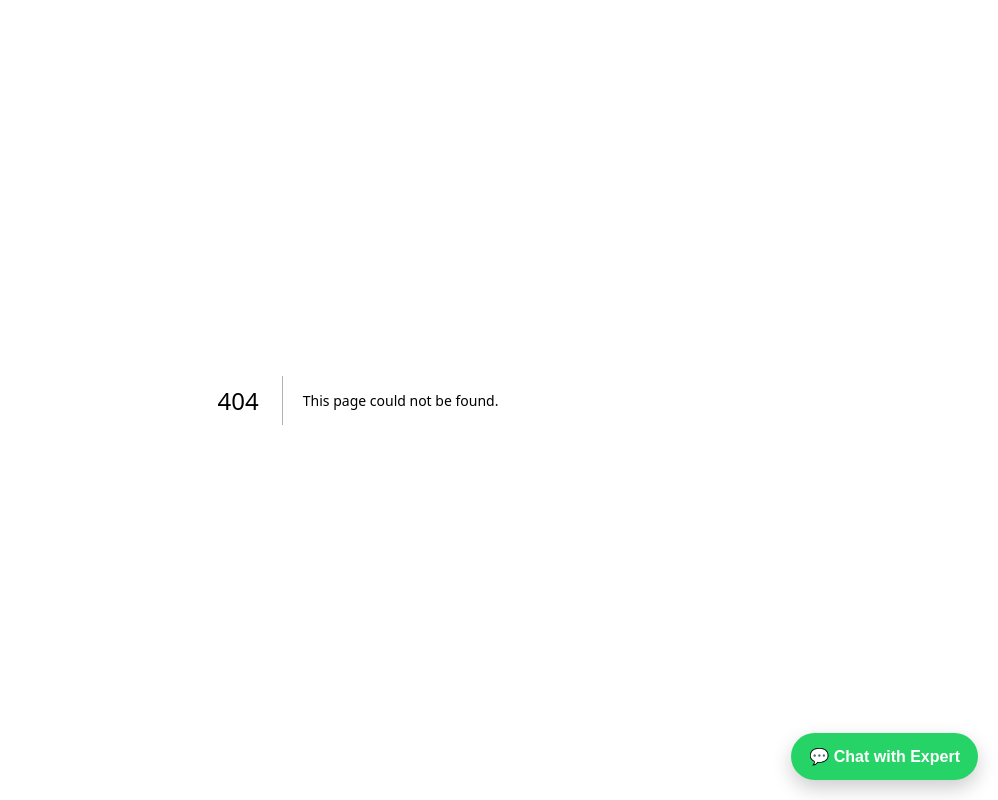
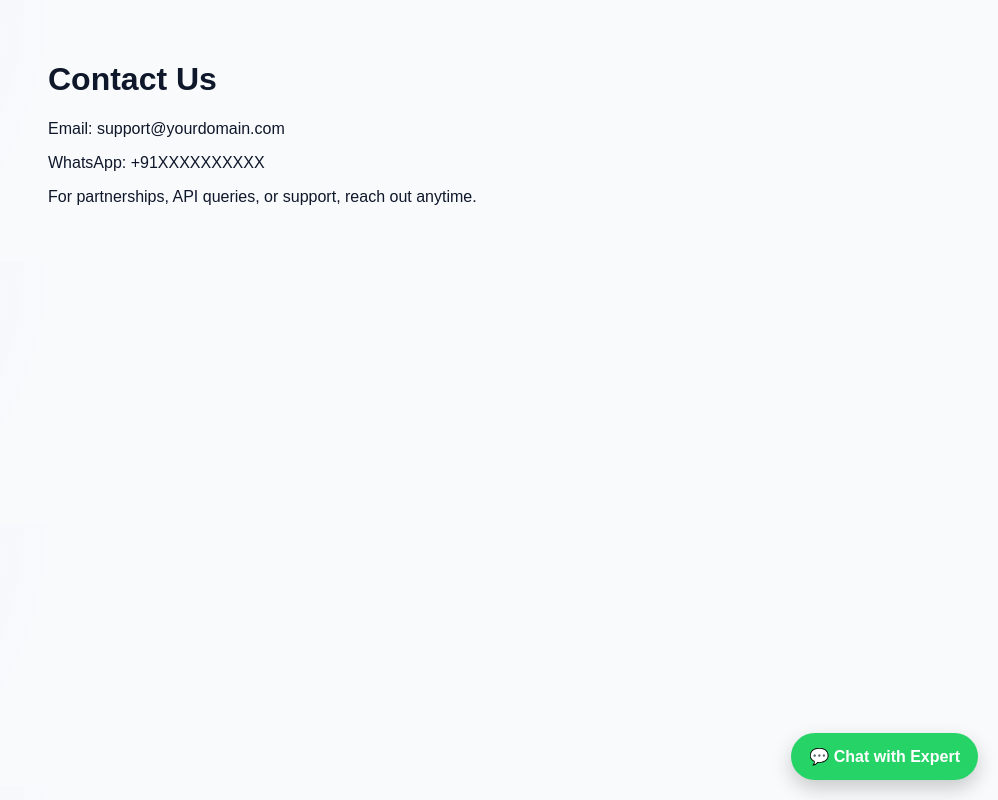
Before and after one commit to srinivarmab/adpulse-web, a Next.js app: page /contact in a window 1280 px wide. Before the commit this address had no page. Shown: the whole page, without its empty margins (282-1280 px from the left). Built offline with nearby package versions, Linux system fonts and the light colour scheme.

Commit message:
Create page.js

```diff
--- /dev/null
+++ b/app/contact/page.js
@@ -0,0 +1,14 @@
+export default function Contact() {
+  return (
+    <div style={{ padding: "40px", maxWidth: "700px", margin: "0 auto" }}>
+      <h1>Contact Us</h1>
+
+      <p>Email: support@yourdomain.com</p>
+      <p>WhatsApp: +91XXXXXXXXXX</p>
+
+      <p>
+        For partnerships, API queries, or support, reach out anytime.
+      </p>
+    </div>
+  );
+}
```
